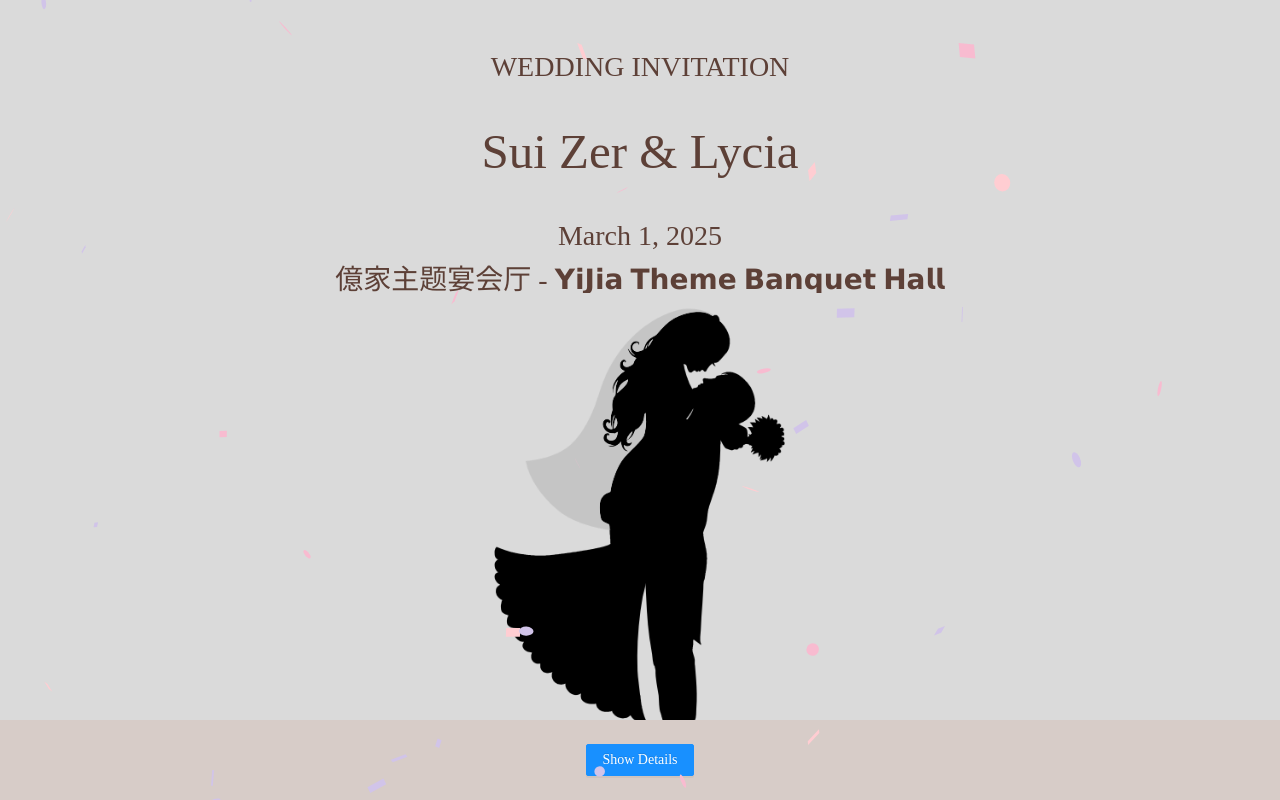
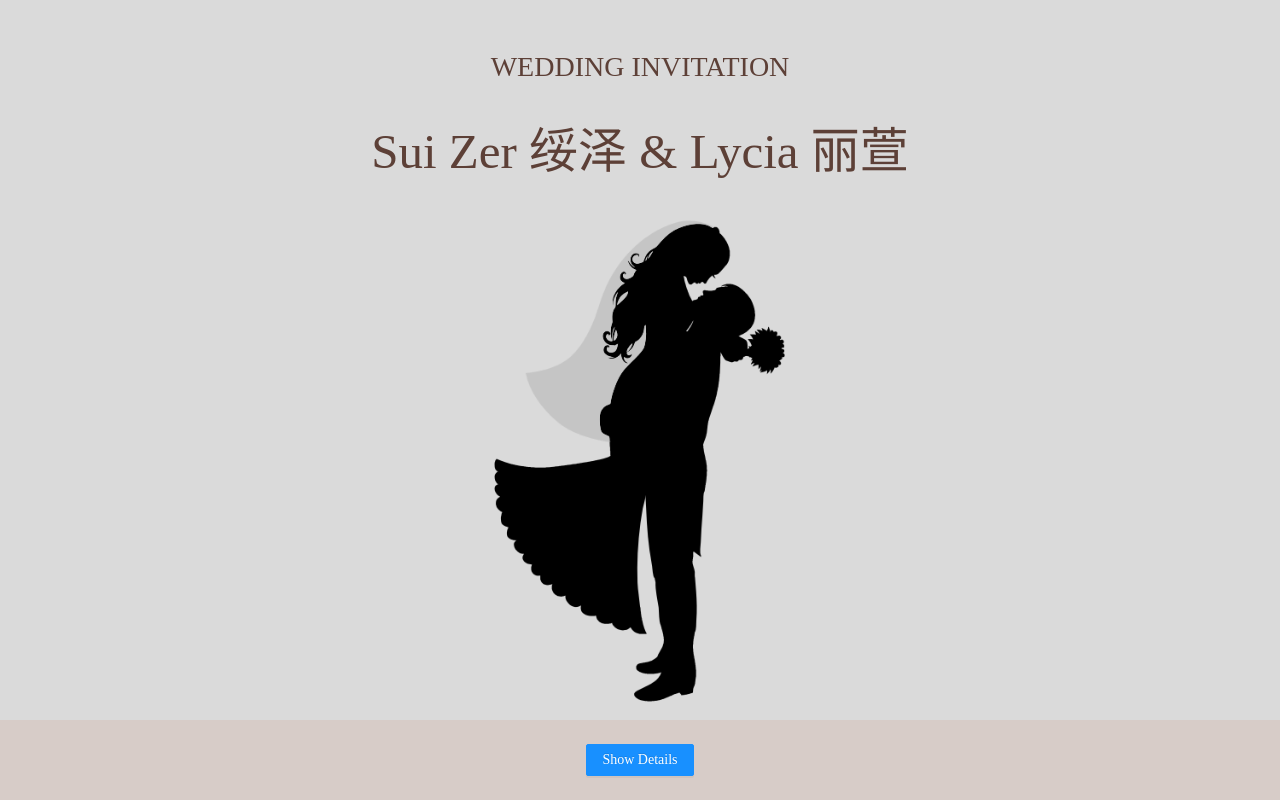
Before and after one commit to Suizer98/weddinginvitation, a React (Create React App) app: page / in a window 1280 px wide. Built offline with nearby package versions, Linux system fonts and the light colour scheme.

Commit message:
Added background music, Made Conbetti to fall only when button clicked

```diff
--- a/src/App.tsx
+++ b/src/App.tsx
@@ -20,7 +20,7 @@ function App() {
   useEffect(() => {
     // Start playing music when showDetails becomes true
     if (showDetails) {
-      const audio = new Audio('./resources/music.mp3');
+      const audio = new Audio(Configs.music)
       audio.loop = true;
 
       // Play the audio
@@ -37,28 +37,18 @@ function App() {
     }
   }, [showDetails]);
 
+  const footerStyles: React.CSSProperties = {
+    background: '#D7CCC8',
+    opacity: 1,
+    textAlign: 'center',
+    position: 'fixed',
+    bottom: 0,
+    width: '100%',
+  };
+
   return (
     <main style={{ height: '100%' }}>
-      <TitleLayout config={Configs} />
-      {!showDetails && (
-        <div>
-        <Footer
-          style={{
-            background: '#D7CCC8',
-            opacity: 1,
-            textAlign: 'center',
-            position: 'fixed',
-            bottom: 0,
-            width: '100%',
-          }}
-        >
-          <Button onClick={handleShowDetails} type="primary">
-            Show Details
-          </Button>
-        </Footer>
-        </div>
-      )}
-
+      <TitleLayout config={Configs} showDetails={showDetails} />
       {showDetails && (
         <>
           <Greeting config={Configs} />
@@ -66,20 +56,17 @@ function App() {
           <Location config={Configs} />
           <CongratulatoryMoney config={Configs} />
           <Share config={Configs} />
-          <Footer
-            style={{
-              background: '#D7CCC8',
-              opacity: 0.6,
-              textAlign: 'center',
-              position: 'fixed',
-              bottom: 0,
-              width: '100%',
-            }}
-          >
-            Sui Zer & Lycia's Wedding
-          </Footer>
         </>
       )}
+        <div>
+        <Footer style={showDetails ? { ...footerStyles, opacity: 0.6 } : footerStyles}>
+          {showDetails ? "Sui Zer & Lycia's Wedding" : (
+            <Button onClick={handleShowDetails} type="primary">
+              Show Details
+            </Button>
+          )}
+        </Footer>
+        </div>
     </main>
   );
 }
--- a/src/components/Greeting.tsx
+++ b/src/components/Greeting.tsx
@@ -49,9 +49,9 @@ const Greeting = ({ config }: GreetingProps) => {
       <Layout>
         <Title>We're Getting Married</Title>
         <SubTitle>
-          {config.bride.name}, born in winter,
+          {config.bride.name}, born in February,
           <br />
-          {config.groom.name}, born in autumn,
+          {config.groom.name}, born in September,
           <br />
           <br />
           Two people with different interests and values
@@ -66,9 +66,8 @@ const Greeting = ({ config }: GreetingProps) => {
           Please illuminate the place of our energetic start.
           <br />
           <br />
-          Son of {config.groom.fatherName} and {config.groom.motherName}, {config.groom.name}
+          Scroll down to see the love story of {config.groom.name} & {config.bride.name}...
           <br />
-          Daughter of {config.bride.fatherName} and {config.bride.motherName}, {config.bride.name}
         </SubTitle>
       </Layout>
     </section>
--- a/src/components/Title.tsx
+++ b/src/components/Title.tsx
@@ -36,6 +36,7 @@ const SubTitleLayout = styled('p', {
 
 const ImageLayout = styled('div', {
   width: '100%',
+  height: '75%',
   background: '#DADADA',
   bottom: '-5px',
   textAlign: 'center',
@@ -48,22 +49,25 @@ const Image = styled('img', {
 
 type TitleProps = {
   config: ConfigsType;
+  showDetails: boolean;
 };
 
-const Title = ({ config }: TitleProps) => {
+const Title = ({ config, showDetails }: TitleProps) => {
   const { width, height } = useWindowSize();
 
   return (
     <>
+      {showDetails && (
       <Confetti
         width={width}
         height={height}
-        numberOfPieces={300}
-        gravity={0.2}
+        numberOfPieces={100}
+        gravity={0.1}
         colors={['#FFCDD2', '#F8BBD0', '#D1C4E9']}
-        recycle={false}
+        recycle={true}
         style={{ position: 'fixed' }}
-      />
+      />)
+      }
       <Section>
         <Layout>
           <SubTitleLayout>WEDDING INVITATION</SubTitleLayout>
--- a/src/configs.ts
+++ b/src/configs.ts
@@ -6,7 +6,8 @@ import GalleryPhoto3 from './resources/Gallery_Photo_3.png';
 import GalleryPhoto4 from './resources/Gallery_Photo_4.png';
 import GalleryPhoto5 from './resources/Gallery_Photo_5.png';
 import GalleryPhoto6 from './resources/Gallery_Photo_6.png';
-
+// @ts-ignore
+import Music from './resources/music.mp3';
 
 const Configs: ConfigsType = {
   url: 'http://localhost:3000',
@@ -15,7 +16,7 @@ const Configs: ConfigsType = {
   weddingDate: 'March 1, 2025',
   weddingLocation: '億家主题宴会厅 - 𝗬𝗶𝗝𝗶𝗮 𝗧𝗵𝗲𝗺𝗲 𝗕𝗮𝗻𝗾𝘂𝗲𝘁 𝗛𝗮𝗹𝗹',
   groom: {
-    name: 'Sui Zer',
+    name: 'Sui Zer 绥泽',
     accountNumber: 'Bank: ***-***-******',
     fatherName: 'Father Name',
     fatherAccountNumber: 'Bank: ***-***-******',
@@ -23,7 +24,7 @@ const Configs: ConfigsType = {
     motherAccountNumber: 'Bank: ***-***-******',
   },
   bride: {
-    name: 'Lycia',
+    name: 'Lycia 丽萱',
     accountNumber: 'Bank: ***-***-******',
     fatherName: 'Father Name',
     fatherAccountNumber: 'Bank: ***-***-******',
@@ -40,6 +41,7 @@ const Configs: ConfigsType = {
     GalleryPhoto5,
     GalleryPhoto6,
   ],
+  music: Music,
 };
 
 export type ConfigsType = {
@@ -53,6 +55,7 @@ export type ConfigsType = {
   titleImage: string;
   locationMapImage: string;
   galleryImages: string[];
+  music: string;
 };
 
 type Person = {
```
Also changed, not shown: 1 other file (tests, documents, lock files or other folders).
